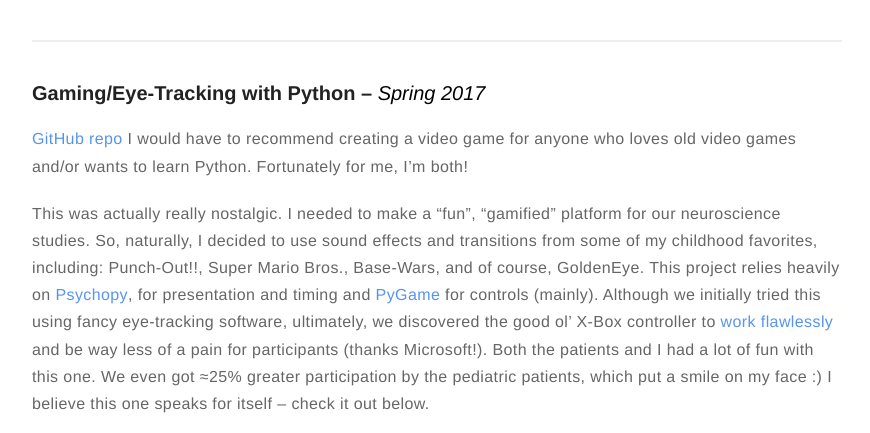
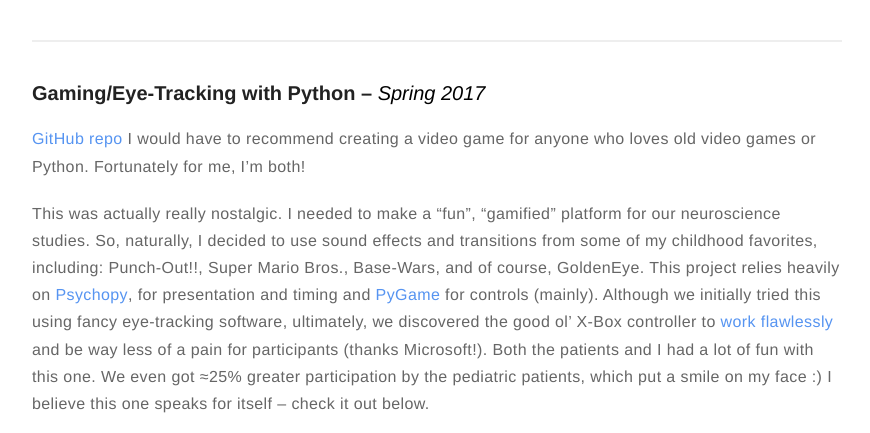
Before and after one commit to meccaLeccaHi/meccaLeccaHi.github.io, a Jekyll site: the page built from projects.md, in a window 1280 px wide and 900 px high, scrolled down 3235 px, cut to the strip 130-563 px from the top of the window. Shown: the whole strip, without its empty margins (203-1073 px from the left). Built offline with Jekyll 4.4.1, drawn with Linux system fonts in a browser that asks for light colours.

Commit message:
adding project descriptions

```diff
--- a/projects.md
+++ b/projects.md
@@ -48,7 +48,7 @@ The code for this tool was written in MATLAB, so we decided not to use an open-s
 
 ### Gaming/Eye-Tracking with Python -- ***Spring 2017***
 [GitHub repo](https://github.com/meccaLeccaHi/py_stimuli)
-I would have to recommend creating a video game for anyone who loves old video games and/or wants to learn Python. Fortunately for me, I'm both!
+I would have to recommend creating a video game for anyone who loves old video games or Python. Fortunately for me, I'm both!
 
 This was actually really nostalgic. I needed to make a "fun", "gamified" platform for our neuroscience studies. So, naturally, I decided to use sound effects and transitions from some of my childhood favorites, including: Punch-Out!!, Super Mario Bros., Base-Wars, and of course, GoldenEye.
 This project relies heavily on [Psychopy](http://www.psychopy.org/), for presentation and timing and [PyGame](http://www.pygame.org/) for controls (mainly). Although we initially tried this using fancy eye-tracking software, ultimately, we discovered the good ol' X-Box controller to [work flawlessly](https://github.com/FRC4564/Xbox) and be way less of a pain for participants (thanks Microsoft!). Both the patients and I had a lot of fun with this one. We even got ≈25% greater participation by the pediatric patients, which put a smile on my face :) I believe this one speaks for itself -- check it out below.
```
